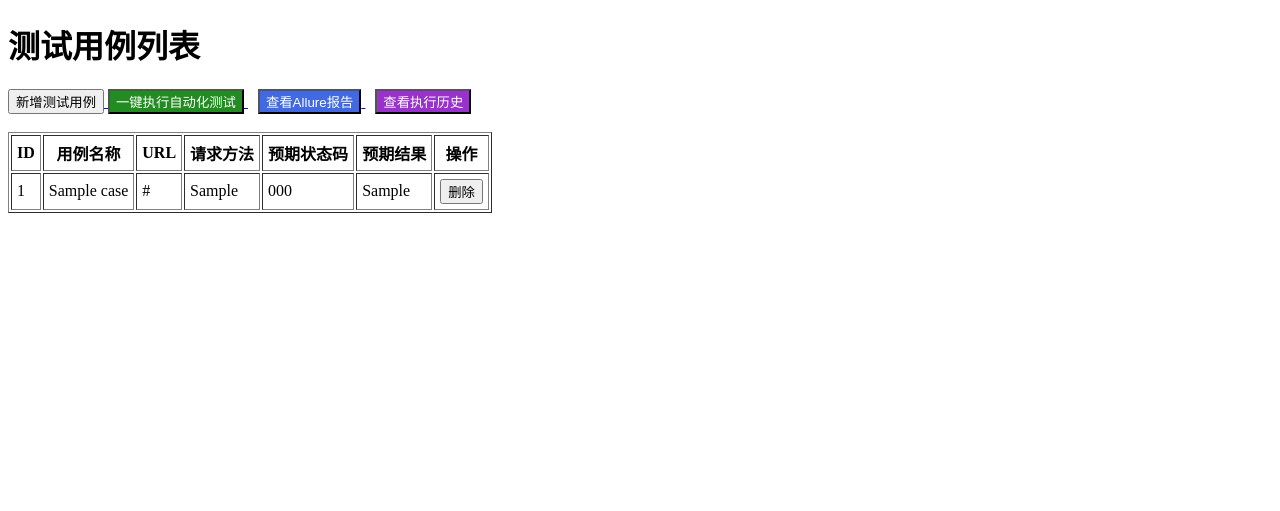
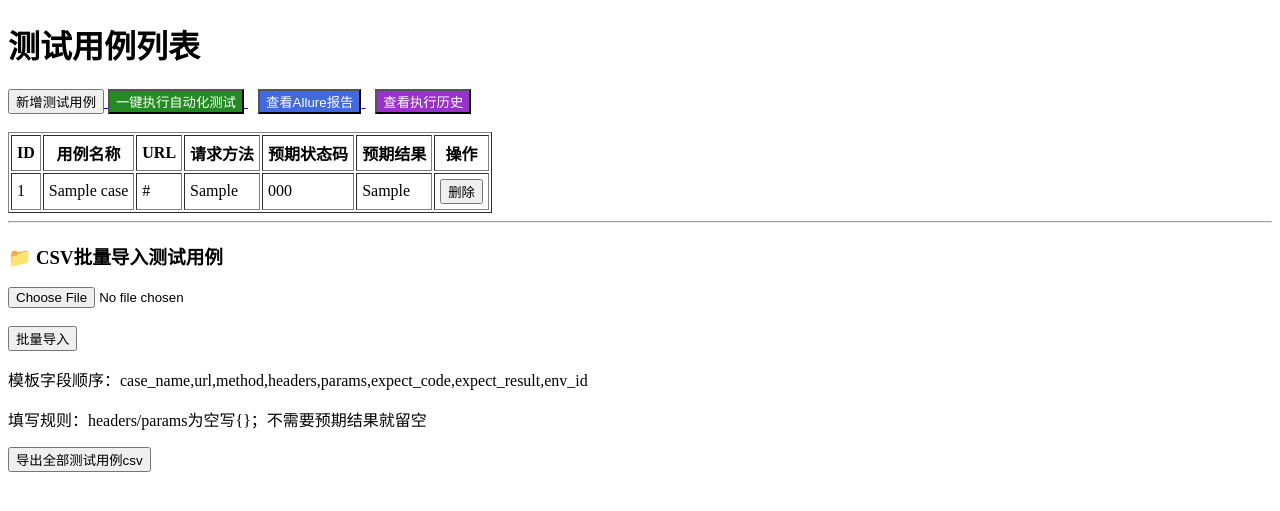
Before and after one commit to xuyanxiang0130/api-test-platform, a Flask app: page / in a window 1280 px wide. Shown: the top 511 px of the page. Run offline with Flask 3, Linux system fonts and the light colour scheme; tables that the repository leaves empty or names only in its code hold one stand-in row (values such as "Sample post").

```diff
--- a/app.py
+++ b/app.py
@@ -14,6 +14,9 @@ import webbrowser
 import json
 # 导入刚刚写的建表函数
 from models.db_model import create_test_history_table
+import csv
+# 内存读取上传文件，
+from io import StringIO
 
 
 # 创建Flask应用实例，__name__代表当前模块
@@ -236,7 +239,111 @@ def show_history():
     return render_template("index.html", msg="",history_list=history_list)
 
 
-# ==
+# ==新增：csv批量导入用例====
+@app.route('/batch_import', methods=['POST'])
+def batch_import_case():
+    """
+    批量导入测试用例，接受前端上传的文件，解析内容，批量写入test_case
+    """
+    # 1.获取前端上传的文件对象
+    upload_file = request.files.get("csv_file")
+    # 判断是否选择文件
+    if not upload_file:
+        return "没有选择上传文件，请重新选择", 400
+
+    # 读取文件内容解析成字符串
+    file_content = upload_file.read().decode("utf-8")
+    # 在内存中打开csv文件
+    f = StringIO(file_content)
+    # 读取，第一行为表头
+    reader = csv.DictReader(f)
+    # 统计变量
+    success_count = 0
+    fail_count = 0
+    error_msg_list = []
+    conn = get_db_conn()
+    cursor = conn.cursor(pymysql.cursors.DictCursor)
+
+    try:
+        # 循环读取文件的每一行
+        for row in reader:
+            try:
+                case_name = row["case_name"].strip()
+                url = row["url"].strip()
+                method = row["method"].strip()
+                headers = row["headers"].strip()
+                params = row["params"].strip()
+                expect_code = int(row["expect_code"].strip())
+                expect_result = row["expect_result"].strip()
+                env_id = int(row["env_id"].strip())
+
+                # sql：插入单条用例
+                insert_sql = """
+                    INSERT INTO test_case(case_name, url, method, headers, params, expect_code, expect_result, env_id)
+                    VALUES (%s, %s, %s, %s, %s, %s, %s, %s)
+                """
+
+                cursor.execute(insert_sql, (case_name, url, method, headers, params, expect_code, expect_result, env_id))
+                success_count += 1
+            except Exception as e:
+                fail_count += 1
+                error_msg_list.append(f"行号{reader.line_num} 失败：{str(e)}")
+        conn.commit()
+    except Exception as e:
+        conn.rollback()
+        return f"导入整体失败，事务回滚： {str(e)}", 500
+    finally:
+        cursor.close()
+        conn.close()
+
+    result_text = f"""
+批量导入用例完成：
+成功：{success_count}条
+失败：{fail_count}条
+错误信息：{error_msg_list}
+<a href="/">返回首页</a>
+    """
+    return result_text
+
+
+# ==新增：csv导出用例功能 ==
+@app.route('/export_cases', methods=['GET'])
+def export_case():
+    """导出测试用例，查询test_case表所有数据，写入csv文件，下载给用户"""
+    import csv
+    from io import StringIO
+
+    output = StringIO()
+    headers = ["case_name", "url", "method", "headers", "params", "expect_code", "expect_result", "env_id"]
+    writer = csv.DictWriter(output, fieldnames=headers)
+    writer.writeheader()
+    # 查询数据库所有用例
+    conn = get_db_conn()
+    cursor = conn.cursor(pymysql.cursors.DictCursor)
+    cursor.execute("select case_name, url, method, headers, params, expect_code, expect_result, env_id from test_case")
+    case_list = cursor.fetchall()
+    cursor.close()
+    conn.close()
+
+    # 循环写入每一条用例
+    for case in case_list:
+        writer.writerow(case)
+
+    # 获取csv完整文本
+    csv_data = output.getvalue()
+    # 构建响应，设置响应头，告诉浏览器这是下载文件
+    from flask import Response
+    return Response(
+        csv_data,
+        mimetype="text/csv",
+        headers={"Content-Disposition": "attachment;filename=test_case_export.csv"}
+    )
+
+
+
+
+
+
 
 # 程序入口：直接运行python app.py时，启动flask服务
 if __name__ == '__main__':
--- /dev/null
+++ b/case_list.csv
@@ -0,0 +1,5 @@
+case_name,url,method,headers,params,expect_code,expect_result,env_id
+获取帖子GET,https://jsonplaceholder.typicode.com/posts/1,GET,{},,200,userId,1
+修改帖子PUT,https://jsonplaceholder.typicode.com/posts/1,PUT,{"Content-Type":"application/json"},{"title":"更新标题"},200,title,1
+删除帖子DELETE,https://jsonplaceholder.typicode.com/posts/1,DELETE,{},,200,,1
+获取评论GET,https://jsonplaceholder.typicode.com/comments/1,GET,{},,200,email,1
--- /dev/null
+++ b/case_name,url,method,headers,params.txt
@@ -0,0 +1,3 @@
+case_name,url,method,headers,params,expect_code,expect_result,env_id
+get请求测试1,https://jsonplaceholder.typicode.com/posts/1,GET,{},,200,userId,1
+get请求测试2,https://jsonplaceholder.typicode.com/posts/2,GET,{},,200,userId,1
--- /dev/null
+++ b/case_template.csv
@@ -0,0 +1,6 @@
+case_name,url,method,headers,params,expect_code,expect_result,env_id
+获取帖子GET,https://jsonplaceholder.typicode.com/posts/1,GET,{},,200,userId,1
+新增帖子POST,https://jsonplaceholder.typicode.com/posts,POST,{"Content-Type":"application/json"},{"title":"测试标题","body":"测试内容","userId":1},201,title,1
+修改帖子PUT,https://jsonplaceholder.typicode.com/posts/1,PUT,{"Content-Type":"application/json"},{"title":"更新标题"},200,title,1
+删除帖子DELETE,https://jsonplaceholder.typicode.com/posts/1,DELETE,{},,200,,1
+获取评论GET,https://jsonplaceholder.typicode.com/comments/1,GET,{},,200,email,1
--- a/templates/index.html
+++ b/templates/index.html
@@ -68,6 +68,21 @@
         {% endfor %}
     </table>
 
+    <hr>
+<h3>📁 CSV批量导入测试用例</h3>
+<!-- 文件上传表单，文件上传必须写 enctype="multipart/form-data" -->
+<form action="/batch_import" method="post" enctype="multipart/form-data">
+    <input type="file" name="csv_file" accept=".csv" required>
+    <br><br>
+    <button type="submit">批量导入</button>
+</form>
+<p>模板字段顺序：case_name,url,method,headers,params,expect_code,expect_result,env_id</p>
+<p>填写规则：headers/params为空写{}；不需要预期结果就留空</p>
+
+<!-- 导出按钮 -->
+    <a href="/export_cases">
+        <button>导出全部测试用例csv</button>
+    </a>
 <!--如果history_list存在，渲染历史记录表格-->
 {% if history_list %}
     <h2>测试执行历史记录</h2>
--- a/test_cases/api_case.py
+++ b/test_cases/api_case.py
@@ -21,12 +21,13 @@ def test_api(case):
     headers = json.loads(headers_str) if headers_str else {}
 
     # 请求参数字符串转字典，没有body就赋值None
-    body = json.loads(case["params"]) if case["params"] else None
+    params_str = case.get("params", None)
+    body = json.loads(params_str) if params_str else None
     # 预期状态码
     expect_code = case["expect_code"]
 
     # 调用send方法发送请求
-    resp = req.send(method, url, headers, body)
+    resp = req.send(method, url, headers, params=body, json_body=body)
     # 增加保护：如果resp是None，直接断言失败
     assert resp is not None, "接口请求失败，返回空"
     # 断言响应状态码和预期一致，失败pytest标记用例失败
```
Also changed, not shown: common/request_util.py (+6 -4 lines), README.md.
